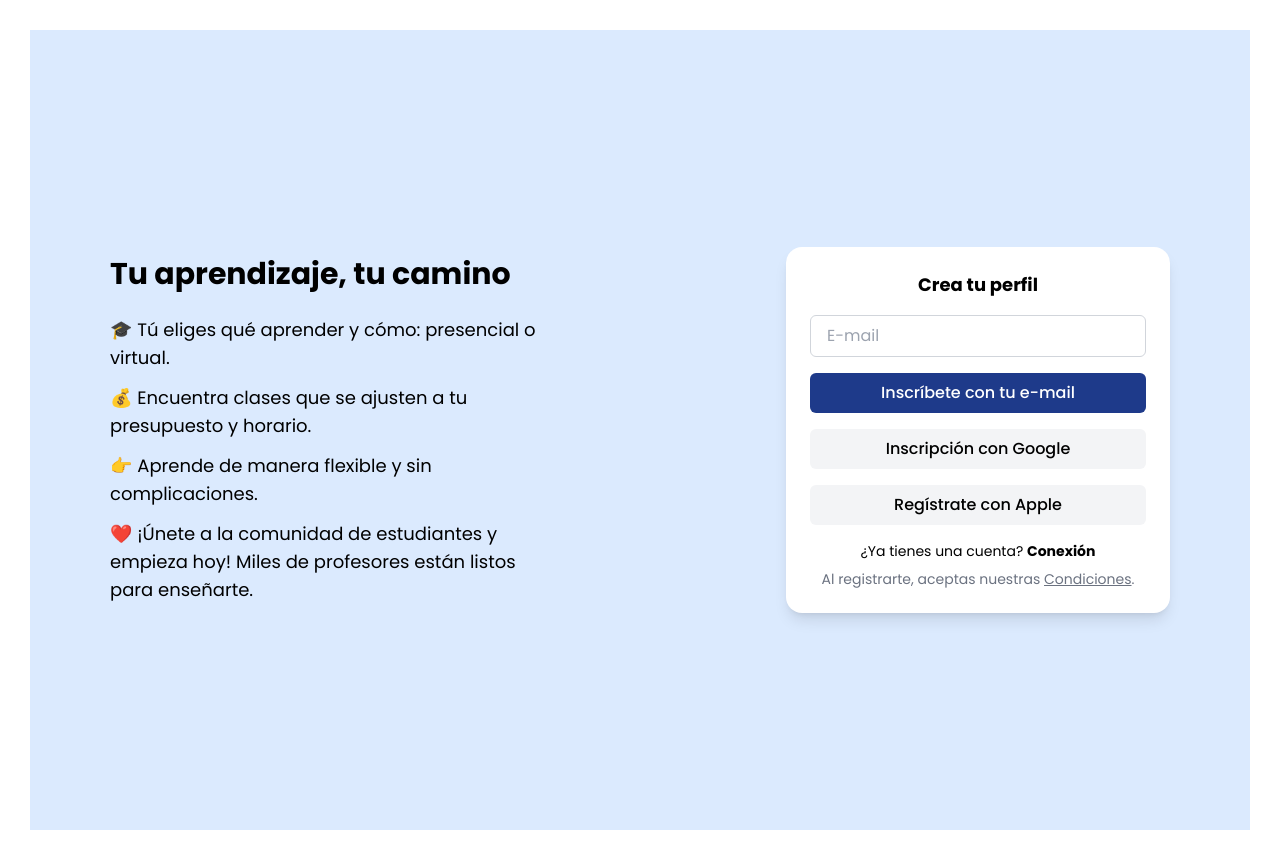
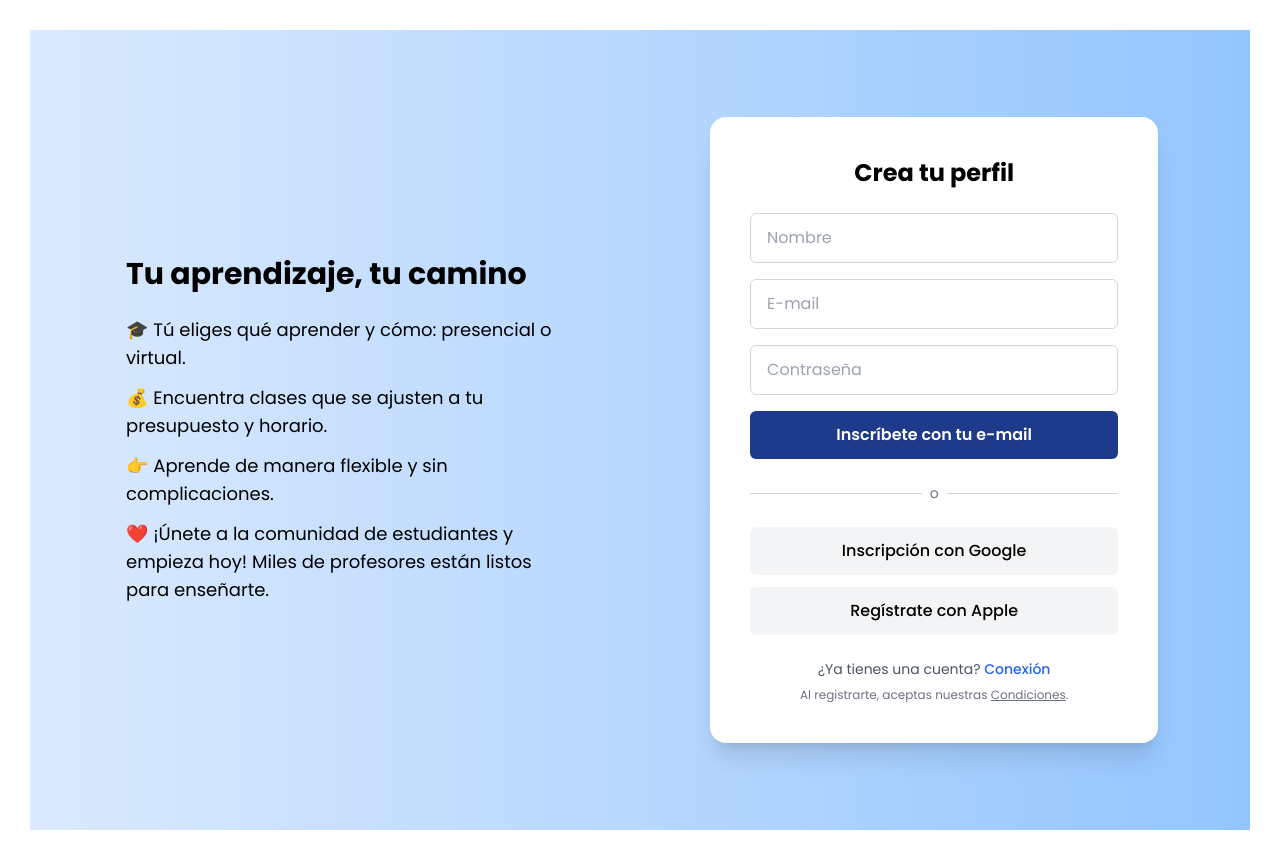
Before and after one commit to soymatta/myTeacher, a React (Vite) app in the folder Frontend/: page /Register in a window 1280 px wide. Built offline with nearby package versions, Linux system fonts and the light colour scheme.

Commit message:
login y register

```diff
--- a/Frontend/src/components/Form.tsx
+++ /dev/null
@@ -1,77 +0,0 @@
-import React from "react";
-
-interface AuthFormProps {
-  type: "register" | "login";
-}
-
-const AuthForm: React.FC<AuthFormProps> = ({ type }) => {
-  return (
-    <div className="bg-white shadow-lg rounded-2xl p-6 w-full max-w-sm">
-      <h2 className="text-center font-bold text-lg mb-4">
-        {type === "register" ? "Crea tu perfil" : "Inicia sesión"}
-      </h2>
-
-      <form className="flex flex-col gap-4">
-
-        <input
-          type="email"
-          placeholder="E-mail"
-          className="w-full px-4 py-2 rounded-md border border-gray-300 focus:outline-none focus:ring-2 focus:ring-blue-500"
-        />
-
-
-        <button
-          type="submit"
-          className="bg-blue-900 text-white rounded-md py-2 font-medium hover:bg-blue-800"
-        >
-          {type === "register"
-            ? "Inscríbete con tu e-mail"
-            : "Ingresar con tu e-mail"}
-        </button>
-
-
-        <button
-          type="button"
-          className="bg-gray-100 rounded-md py-2 font-medium hover:bg-gray-200"
-        >
-          Inscripción con Google
-        </button>
-
-
-        <button
-          type="button"
-          className="bg-gray-100 rounded-md py-2 font-medium hover:bg-gray-200"
-        >
-          Regístrate con Apple
-        </button>
-      </form>
-
-
-      <div className="text-center text-sm mt-4">
-        {type === "register" ? (
-          <p>
-            ¿Ya tienes una cuenta?{" "}
-            <a href="/login" className="font-bold">
-              Conexión
-            </a>
-          </p>
-        ) : (
-          <p>
-            ¿No tienes una cuenta?{" "}
-            <a href="/register" className="font-bold">
-              Regístrate
-            </a>
-          </p>
-        )}
-        <p className="text-gray-500 mt-2">
-          Al registrarte, aceptas nuestras{" "}
-          <a href="/terms" className="underline">
-            Condiciones
-          </a>.
-        </p>
-      </div>
-    </div>
-  );
-};
-
-export default AuthForm;
--- a/Frontend/src/pages/Login.tsx
+++ b/Frontend/src/pages/Login.tsx
@@ -1,13 +1,114 @@
-import React from "react";
-import AuthForm from "../components/form";
+import React, { useState } from "react";
 import AuthInfoPanel from "../components/FormInfo";
 
 const Login: React.FC = () => {
+  const [email, setEmail] = useState("");
+  const [password, setPassword] = useState("");
+  const [message, setMessage] = useState<string | null>(null);
+  const [loading, setLoading] = useState(false);
+
+  const handleLogin = (e: React.FormEvent) => {
+    e.preventDefault();
+
+    if (!email.includes("@")) {
+      setMessage("Por favor ingresa un correo válido.");
+      return;
+    }
+
+    if (password.length < 6) {
+      setMessage("La contraseña debe tener al menos 6 caracteres.");
+      return;
+    }
+
+    setMessage("🔐 Usuario listo para enviar al backend.");
+    setLoading(true);
+    setTimeout(() => setLoading(false), 1500);
+  };
+
   return (
-    <div className="flex flex-col md:flex-row items-center justify-between min-h-screen bg-blue-100 px-6 md:px-20">
-      <AuthInfoPanel />
-      <div className="mt-10 md:mt-0">
-        <AuthForm type="login" />
+    <div className="min-h-screen flex items-center justify-center bg-gradient-to-r from-blue-100 to-blue-300 px-6 md:px-12">
+      <div className="flex w-full max-w-6xl bg-transparent gap-12">
+        {/* Panel izquierdo */}
+        <div className="hidden md:flex w-1/2 items-center justify-center p-12">
+          <div className="max-w-md">
+
+            <AuthInfoPanel />
+          </div>
+        </div>
+
+        {/* Formulario derecho */}
+        <div className="flex w-full md:w-1/2 items-center justify-center">
+          <div className="bg-white shadow-xl rounded-2xl p-10 w-full max-w-md">
+            <h2 className="text-center font-bold text-2xl mb-6">
+              Inicia sesión
+            </h2>
+
+            <form className="flex flex-col gap-4" onSubmit={handleLogin}>
+              <input
+                id="email"
+                type="email"
+                value={email}
+                onChange={(e) => setEmail(e.target.value)}
+                placeholder="E-mail"
+                className="w-full px-4 py-3 rounded-md border border-gray-300 focus:outline-none focus:ring-2 focus:ring-blue-500"
+              />
+              <input
+                id="password"
+                type="password"
+                value={password}
+                onChange={(e) => setPassword(e.target.value)}
+                placeholder="Contraseña"
+                className="w-full px-4 py-3 rounded-md border border-gray-300 focus:outline-none focus:ring-2 focus:ring-blue-500"
+              />
+
+              {message && (
+                <p className="text-sm text-center text-gray-600">{message}</p>
+              )}
+
+              <button
+                type="submit"
+                disabled={loading}
+                className={`w-full py-3 rounded-md font-semibold ${
+                  loading
+                    ? "bg-gray-400 text-white"
+                    : "bg-blue-900 text-white hover:bg-blue-800"
+                }`}
+              >
+                {loading ? "Verificando..." : "Entrar con e-mail"}
+              </button>
+            </form>
+
+            {/* Separador */}
+            <div className="flex items-center my-6">
+              <hr className="flex-grow border-gray-300" />
+              <span className="px-2 text-sm text-gray-500">o</span>
+              <hr className="flex-grow border-gray-300" />
+            </div>
+
+            {/* Botones extra */}
+            <button className="w-full py-3 mb-3 rounded-md font-medium bg-gray-100 hover:bg-gray-200">
+              Inicia sesión con Google
+            </button>
+            <button className="w-full py-3 rounded-md font-medium bg-gray-100 hover:bg-gray-200">
+              Inicia sesión con Apple
+            </button>
+
+            {/* Texto inferior */}
+            <p className="mt-6 text-center text-sm text-gray-600">
+              ¿No tienes cuenta?{" "}
+              <a href="/register" className="text-blue-600 font-medium">
+                Regístrate
+              </a>
+            </p>
+            <p className="text-center text-xs text-gray-500 mt-2">
+              Al ingresar, aceptas nuestras{" "}
+              <a href="/condiciones" className="underline">
+                Condiciones
+              </a>
+              .
+            </p>
+          </div>
+        </div>
       </div>
     </div>
   );
--- a/Frontend/src/pages/Register.tsx
+++ b/Frontend/src/pages/Register.tsx
@@ -1,16 +1,126 @@
-import React from "react";
-import AuthForm from "../components/form";
+import React, { useState } from "react";
 import AuthInfoPanel from "../components/FormInfo";
 
-const Login: React.FC = () => {
+const Register: React.FC = () => {
+  const [nombre, setNombre] = useState("");
+  const [email, setEmail] = useState("");
+  const [password, setPassword] = useState("");
+  const [message, setMessage] = useState<string | null>(null);
+  const [loading, setLoading] = useState(false);
+
+  const handleRegister = (e: React.FormEvent) => {
+    e.preventDefault();
+
+    if (!email.includes("@")) {
+      setMessage("Por favor ingresa un correo válido.");
+      return;
+    }
+
+    if (password.length < 6) {
+      setMessage("La contraseña debe tener al menos 6 caracteres.");
+      return;
+    }
+
+    setMessage("Usuario listo para enviar al backend.");
+    setLoading(true);
+    setTimeout(() => setLoading(false), 1500);
+  };
+
   return (
-    <div className="flex flex-col md:flex-row items-center justify-between min-h-screen bg-blue-100 px-6 md:px-20">
-      <AuthInfoPanel />
-      <div className="mt-10 md:mt-0">
-        <AuthForm type="register" />
+    <div className="min-h-screen flex items-center justify-center bg-gradient-to-r from-blue-100 to-blue-300 px-6 md:px-12">
+      <div className="flex w-full max-w-6xl bg-transparent gap-12">
+        {/* Panel izquierdo */}
+        <div className="hidden md:flex w-1/2 items-center justify-center p-12">
+          <div className="max-w-md">
+
+            <AuthInfoPanel />
+          </div>
+        </div>
+
+        {/* Formulario derecho */}
+        <div className="flex w-full md:w-1/2 items-center justify-center">
+          <div className="bg-white shadow-xl rounded-2xl p-10 w-full max-w-md">
+            <h2 className="text-center font-bold text-2xl mb-6">
+              Crea tu perfil
+            </h2>
+
+            <form className="flex flex-col gap-4" onSubmit={handleRegister}>
+              <input
+                id="nombre"
+                type="text"
+                value={nombre}
+                onChange={(e) => setNombre(e.target.value)}
+                placeholder="Nombre"
+                className="w-full px-4 py-3 rounded-md border border-gray-300 focus:outline-none focus:ring-2 focus:ring-blue-500"
+              />
+              <input
+                id="email"
+                type="email"
+                value={email}
+                onChange={(e) => setEmail(e.target.value)}
+                placeholder="E-mail"
+                className="w-full px-4 py-3 rounded-md border border-gray-300 focus:outline-none focus:ring-2 focus:ring-blue-500"
+              />
+              <input
+                id="password"
+                type="password"
+                value={password}
+                onChange={(e) => setPassword(e.target.value)}
+                placeholder="Contraseña"
+                className="w-full px-4 py-3 rounded-md border border-gray-300 focus:outline-none focus:ring-2 focus:ring-blue-500"
+              />
+
+              {message && (
+                <p className="text-sm text-center text-gray-600">{message}</p>
+              )}
+
+              <button
+                type="submit"
+                disabled={loading}
+                className={`w-full py-3 rounded-md font-semibold ${
+                  loading
+                    ? "bg-gray-400 text-white"
+                    : "bg-blue-900 text-white hover:bg-blue-800"
+                }`}
+              >
+                {loading ? "Creando usuario..." : "Inscríbete con tu e-mail"}
+              </button>
+            </form>
+
+            {/* Separador */}
+            <div className="flex items-center my-6">
+              <hr className="flex-grow border-gray-300" />
+              <span className="px-2 text-sm text-gray-500">o</span>
+              <hr className="flex-grow border-gray-300" />
+            </div>
+
+            {/* Botones extra */}
+            <button className="w-full py-3 mb-3 rounded-md font-medium bg-gray-100 hover:bg-gray-200">
+              Inscripción con Google
+            </button>
+            <button className="w-full py-3 rounded-md font-medium bg-gray-100 hover:bg-gray-200">
+              Regístrate con Apple
+            </button>
+
+            {/* Texto inferior */}
+            <p className="mt-6 text-center text-sm text-gray-600">
+              ¿Ya tienes una cuenta?{" "}
+              <a href="/login" className="text-blue-600 font-medium">
+                Conexión
+              </a>
+            </p>
+            <p className="text-center text-xs text-gray-500 mt-2">
+              Al registrarte, aceptas nuestras{" "}
+              <a href="/condiciones" className="underline">
+                Condiciones
+              </a>
+              .
+            </p>
+          </div>
+        </div>
       </div>
     </div>
   );
 };
 
-export default Login;
+export default Register;
--- a/Frontend/src/utils/user.ts
+++ b/Frontend/src/utils/user.ts
@@ -1,7 +1,7 @@
 import supabase from "./supabase";
 
 // Define una clase userModel para estructurar el objeto tipo User
-class userModel {
+export class userModel {
   id?: string = "";
   nombre!: string;
   email!: string;
```
